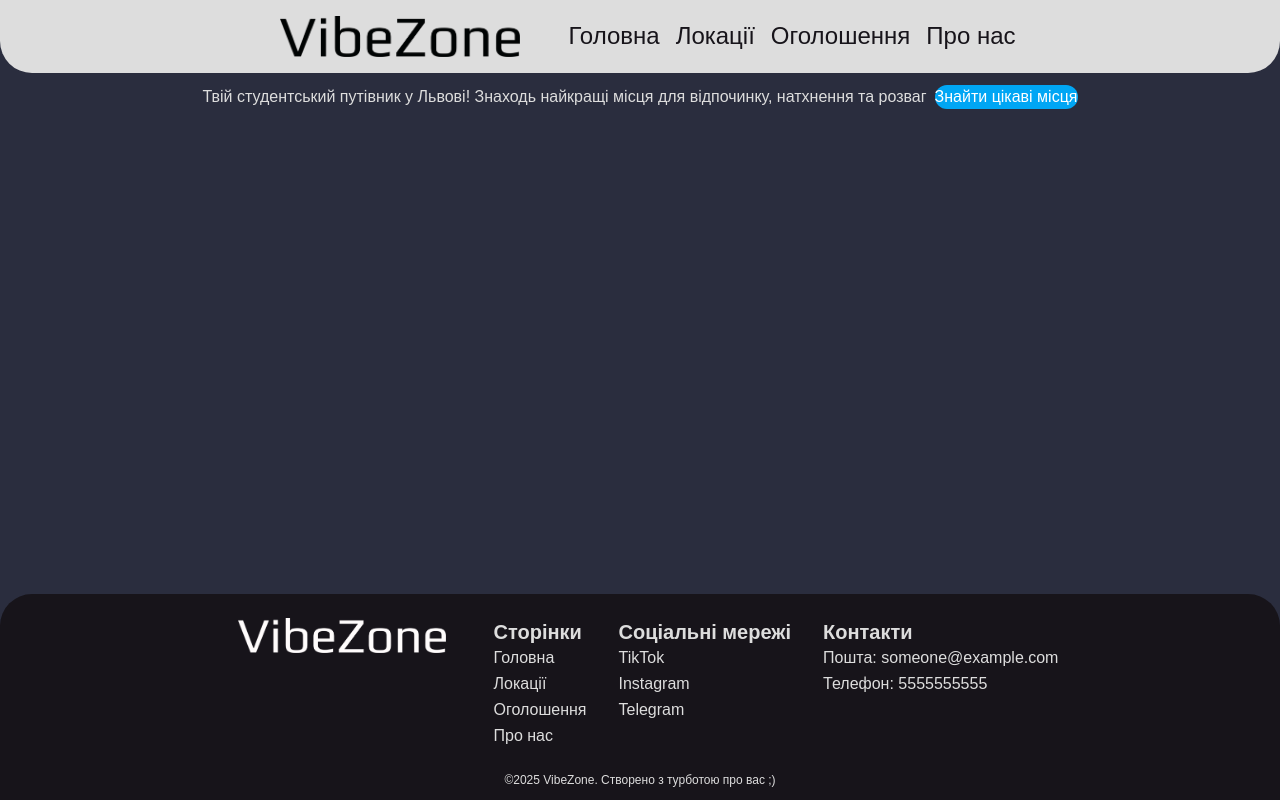
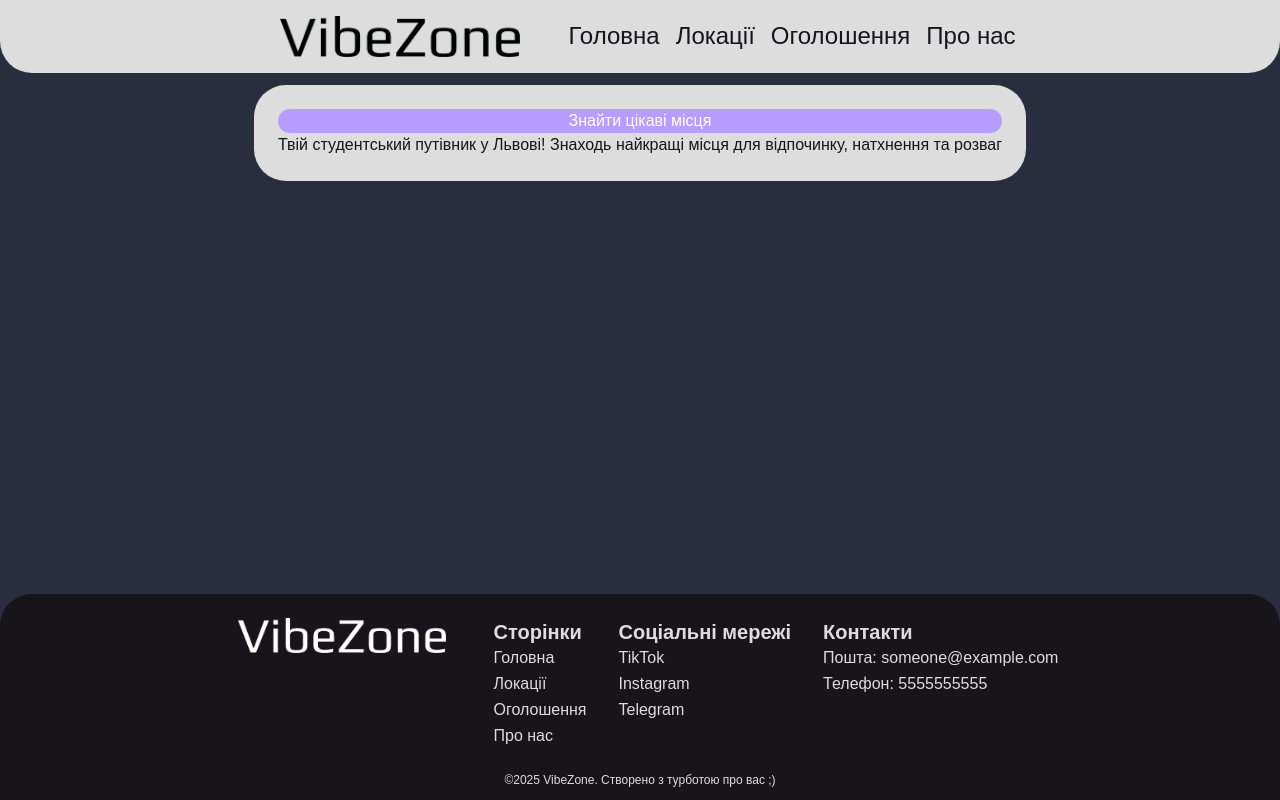
Before and after one commit to TeamVibeLab/vibezone, a Next.js app: page / in a window 1280 px wide. Built offline with nearby package versions, Linux system fonts and the light colour scheme.

Commit message:
продовження головної сторінки

```diff
--- a/src/app/page.tsx
+++ b/src/app/page.tsx
@@ -1,11 +1,12 @@
 export default function Home() {
   return (
     <div>
-      <section className="flex gap-x-2">
-        <div>
+      <section className="flex flex-col gap-x-2
+      rounded-4xl bg-bright-foreground p-6">
+        <button className="rounded-full bg-button text-white hover:bg-button-highlight">Знайти цікаві місця</button>
+        <div className="text-dark-foreground">
         Твій студентський путівник у Львові! Знаходь найкращі місця для відпочинку, натхнення та розваг
         </div>
-        <button className="rounded-full bg-sky-500 text-white hover:bg-sky-700">Знайти цікаві місця</button>
       </section>
     </div>
   );
--- a/src/styles/globals.css
+++ b/src/styles/globals.css
@@ -7,7 +7,9 @@
   --color-dark-foreground: #17141a;
 
   --color-button: #b69dff;
+  --color-button-highlight: #c850ff;
   --color-link: #3acdff;
+  --color-link-highlight: #2a6cf1;
 
   --font-play: "Play", sans-serif;
 }
```
